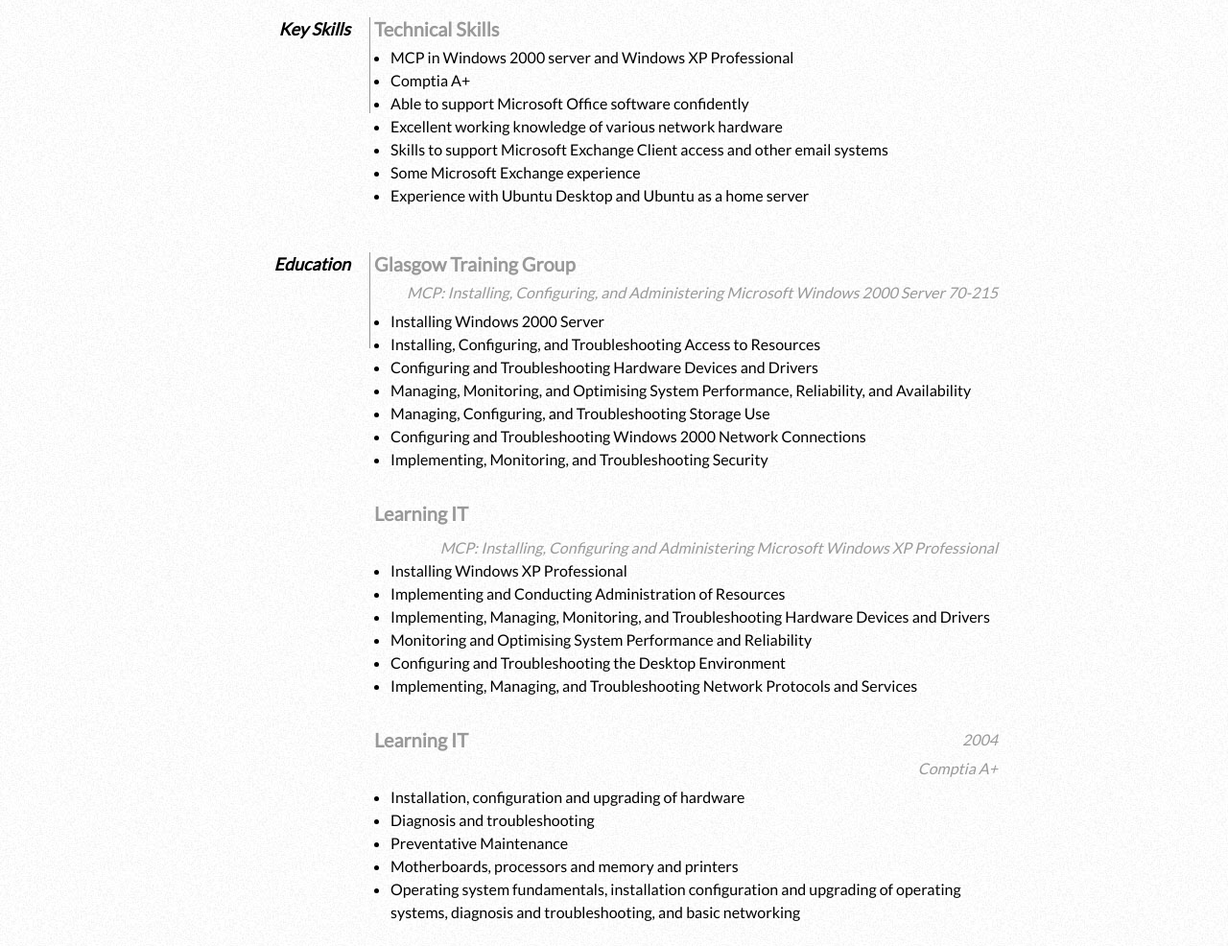
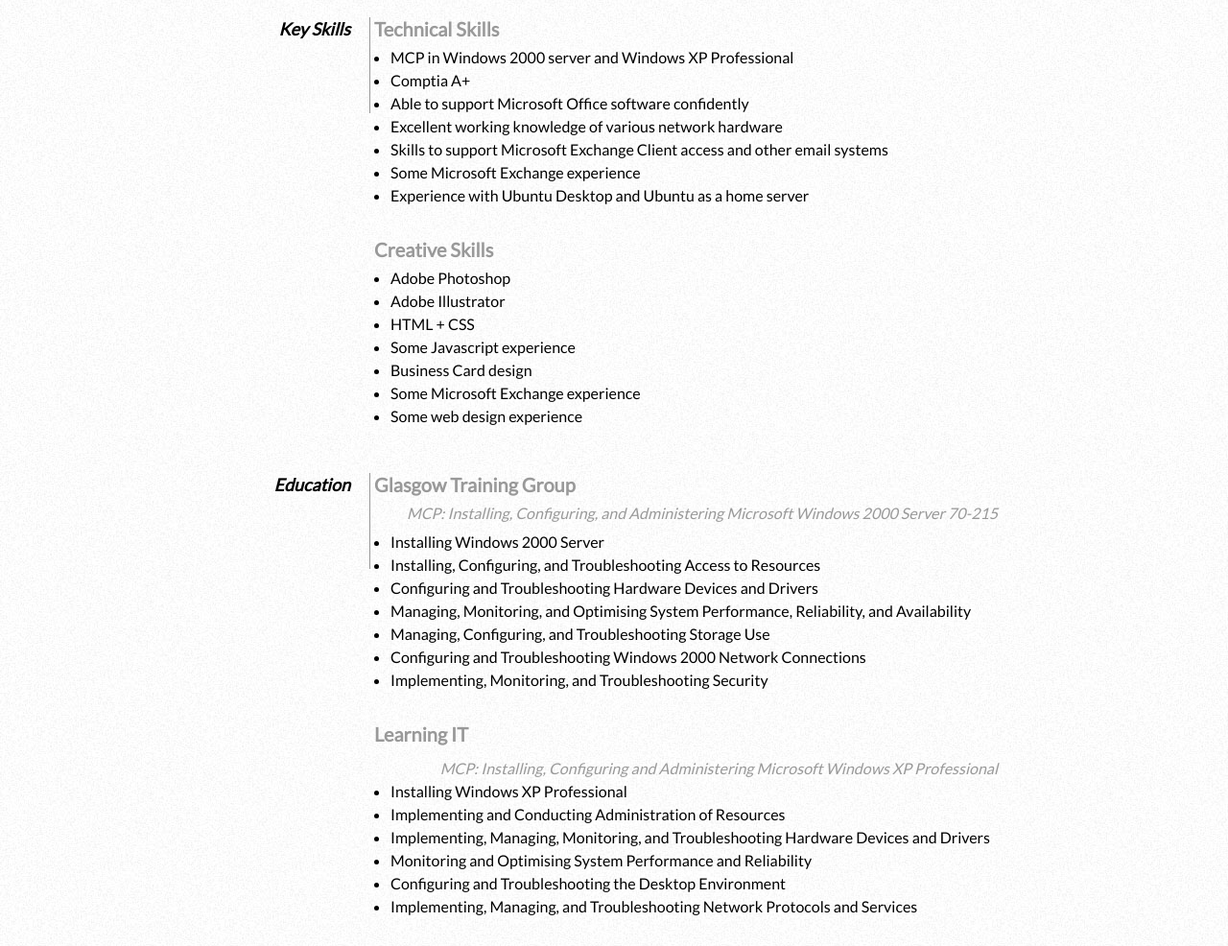
Before and after one commit to winslowhome/winslowhome.github.io, a plain HTML site: page cv/index.html in a window 1280 px wide. Shown: the part 1642-2628 px from the top of the page at 96% size. Drawn offline with nearby package versions, Linux system fonts and the light colour scheme; a web font is replaced by a local one.

Commit message:
Update index.html

```diff
--- a/cv/index.html
+++ b/cv/index.html
@@ -113,6 +113,18 @@
         		        <li>Experience with Ubuntu Desktop and Ubuntu as a home server</li>
         		    </ul>
         	    </dd>
+            <dd>
+        		    <h2>Creative Skills<span></span></h2>
+        		    <ul>
+        		        <li>Adobe Photoshop</li>
+        		        <li>Adobe Illustrator</li>
+        		        <li>HTML + CSS</li>
+        		        <li>Some Javascript experience</li>
+        		        <li>Business Card design</li>
+        		        <li>Some Microsoft Exchange experience</li>
+        		        <li>Some web design experience</li>
+        		    </ul>
+        	    </dd>
         	<!-- <div>
         		<h4>Personal Skills</h4>
         		<ul>
```
Lines whose indentation alone changed are shown as unchanged.
